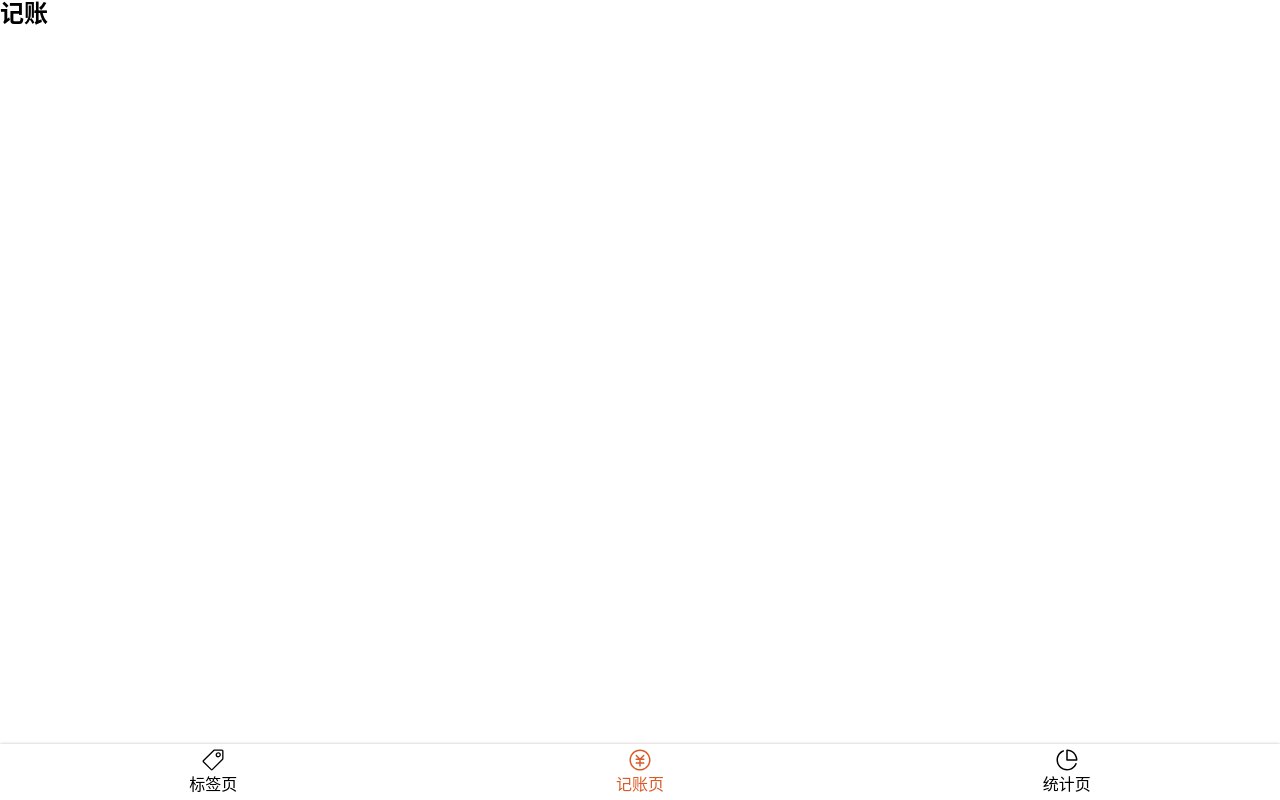
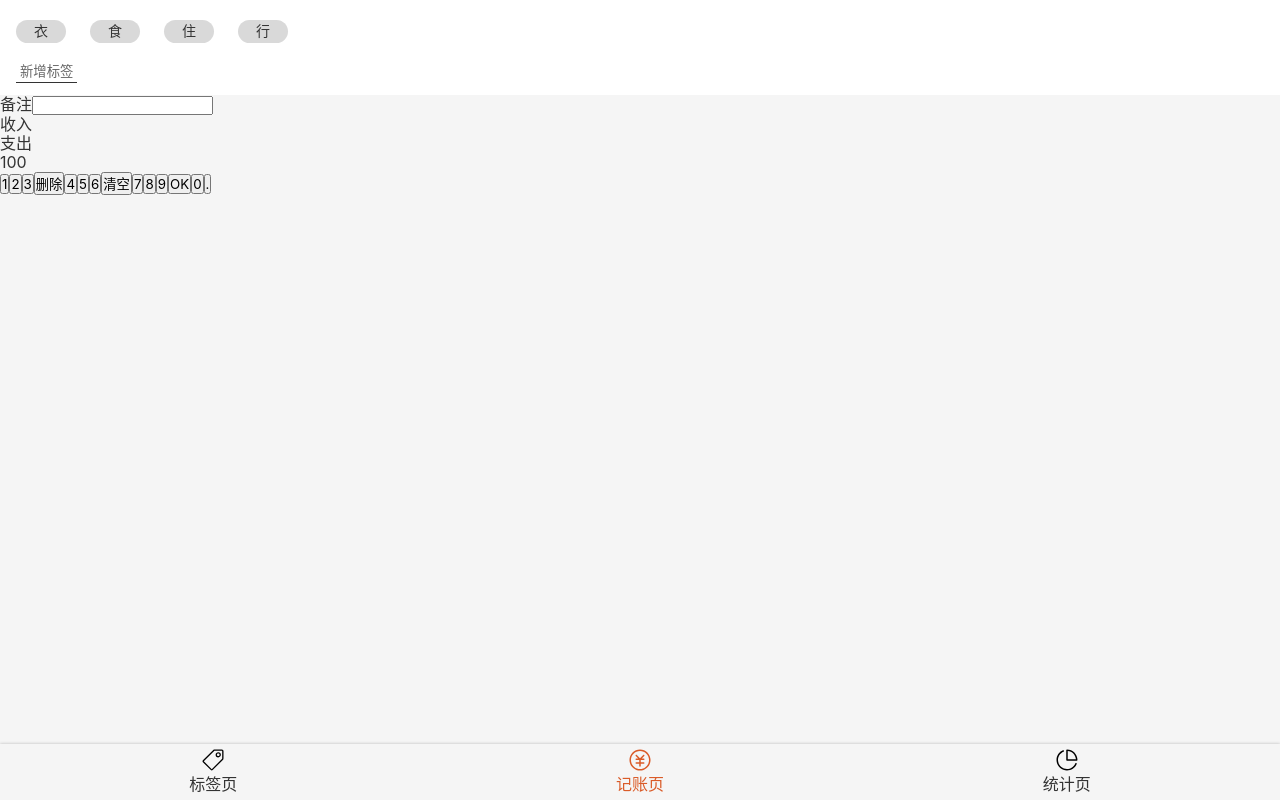
Before and after one commit to wusi519/money-react1, a React app: page /money#/money in a window 1280 px wide. Built offline with nearby package versions, Linux system fonts and the light colour scheme.

Commit message:
Money.tsx之TagsSection UI完成

```diff
--- a/src/App.tsx
+++ b/src/App.tsx
@@ -11,10 +11,16 @@
 import Money from './views/Money';
 import Statistics from './views/Statistics';
 import NoMatch from './views/NoMatch';
+import styled from 'styled-components';
+
+const AppWrapper = styled.div`
+color:#333;
+`;
 
 
 function App() {
   return (
+    <AppWrapper>
       <Router>
         <Switch>
           <Route path="/tags">
@@ -32,11 +38,9 @@
           </Route>
         </Switch>
       </Router>
+    </AppWrapper>
   );
 }
 
 
-
-
-
 export default App;
--- a/src/index.scss
+++ b/src/index.scss
@@ -7,7 +7,11 @@
 body{
   font-family: $font-hei;
   font-size:16px;
-  line-height:1.2
+  line-height:1.2;
+  background: #f5f5f5;
+}
+button{
+  font-family: inherit;
 }
 .icon{
  height:1em;
--- a/src/views/Money.tsx
+++ b/src/views/Money.tsx
@@ -1,11 +1,86 @@
 import Layout from '../components/Layout';
 import React from 'react';
+import styled from 'styled-components';
+
+const TagsSection = styled.section`
+background:#fff;
+padding:12px 16px;
+>ol{
+margin:0 -12px;
+    >li{
+      background:#d9d9d9;
+      border-radius:18px;
+      display: inline-block;
+      padding:3px 18px;
+      font-size:14px;
+      margin:8px 12px;
+    }
+  }
+>button{
+    background:none;
+    border:none;
+    padding:2px 4px;
+    border-bottom:1px solid #333;
+    color:#666;
+    margin-top:8px;
+}
+`;
+const NotesSection = styled.section`
+
+`;
+const CategorySection = styled.section`
+
+`;
+const NumberPadSection = styled.section`
+
+`;
+
 
 function Money() {
   return (
     <Layout>
-      <h2>记账</h2>
+      <TagsSection>
+        <ol>
+          <li>衣</li>
+          <li>食</li>
+          <li>住</li>
+          <li>行</li>
+        </ol>
+        <button>新增标签</button>
+      </TagsSection>
+      <NotesSection>
+        <label>
+          <span>备注</span>
+          <input type="text"/>
+        </label>
+      </NotesSection>
+      <CategorySection>
+        <ul>
+          <li>收入</li>
+          <li>支出</li>
+        </ul>
+      </CategorySection>
+      <NumberPadSection>
+        <div>100</div>
+        <div>
+          <button>1</button>
+          <button>2</button>
+          <button>3</button>
+          <button>删除</button>
+          <button>4</button>
+          <button>5</button>
+          <button>6</button>
+          <button>清空</button>
+          <button>7</button>
+          <button>8</button>
+          <button>9</button>
+          <button>OK</button>
+          <button>0</button>
+          <button>.</button>
+        </div>
+      </NumberPadSection>
     </Layout>
   );
 }
-export default Money
+
+export default Money;
```
Also changed, not shown: src/components/Nav.tsx (indentation only). Lines whose indentation alone changed are shown as unchanged.
